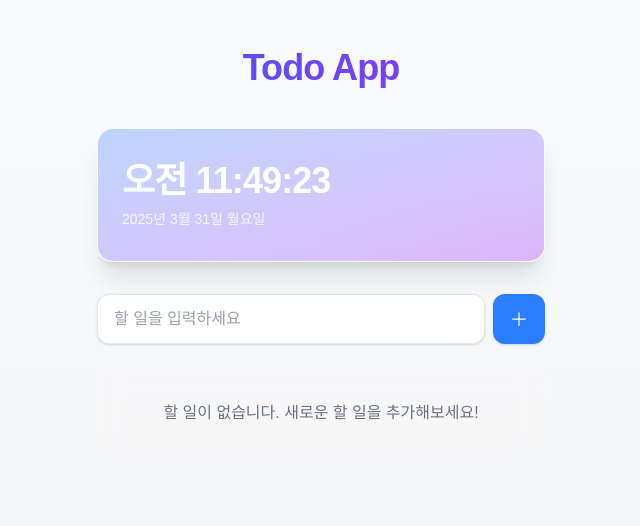
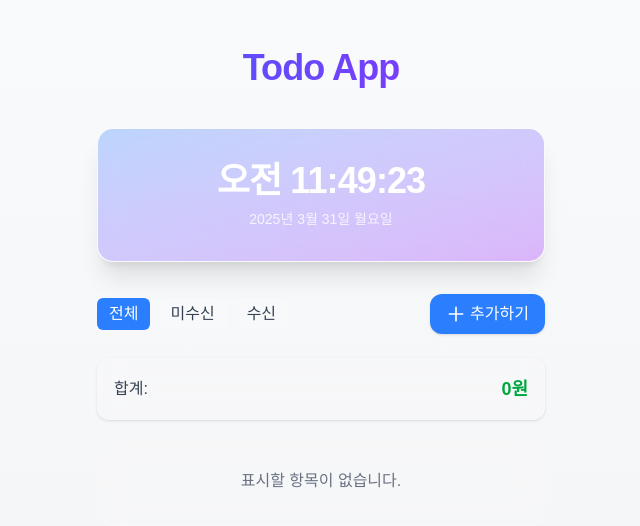
Before and after one commit to bottleroad/cursor_project, a Next.js app: page / in a window 1280 px wide. Shown: the top 526 px of the page, without its empty margins (319-959 px from the left). Built offline with nearby package versions, Linux system fonts and the light colour scheme.

Commit message:
UI/UX 개선: 시간 가운데 정렬, 월별 합계 추가, 전체 삭제 버튼 개선

```diff
--- a/app/components/Clock.tsx
+++ b/app/components/Clock.tsx
@@ -20,7 +20,7 @@ export default function Clock() {
     <div className="w-full max-w-md mx-auto mb-8 backdrop-blur-md bg-white/10 dark:bg-gray-800/30 rounded-2xl shadow-xl border border-white/20 overflow-hidden">
       <div className="px-6 py-8 relative">
         <div className="absolute top-0 left-0 w-full h-full bg-gradient-to-br from-blue-500/50 to-purple-600/50 opacity-60 z-0"></div>
-        <div className="relative z-10">
+        <div className="relative z-10 text-center">
           <div className="text-4xl font-bold text-white mb-2 tracking-tight">
             {time ? time.toLocaleTimeString('ko-KR') : ''}
           </div>
--- a/app/components/TodoList.tsx
+++ b/app/components/TodoList.tsx
@@ -1,17 +1,25 @@
 'use client';
 
 import { useState, useEffect } from 'react';
-import { PlusIcon, TrashIcon } from '@heroicons/react/24/outline';
+import AddTodoModal from './AddTodoModal';
 
 interface Todo {
   id: number;
   text: string;
   completed: boolean;
+  department: string; // 백화점
+  category: string;   // 지류
+  month: string;      // 월
+  amount: number;     // 금액
+  card: string;       // 카드
+  date: string;       // 날짜
+  time: string;       // 시간
 }
 
 export default function TodoList() {
   const [todos, setTodos] = useState<Todo[]>([]);
-  const [newTodo, setNewTodo] = useState('');
+  const [filter, setFilter] = useState<'all' | 'active' | 'completed'>('all');
+  const [isModalOpen, setIsModalOpen] = useState(false);
 
   useEffect(() => {
     const savedTodos = localStorage.getItem('todos');
@@ -23,21 +31,6 @@ export default function TodoList() {
   useEffect(() => {
     localStorage.setItem('todos', JSON.stringify(todos));
   }, [todos]);
-
-  const handleAddTodo = (e: React.FormEvent) => {
-    e.preventDefault();
-    if (!newTodo.trim()) return;
-
-    setTodos([
-      ...todos,
-      {
-        id: Date.now(),
-        text: newTodo.trim(),
-        completed: false
-      }
-    ]);
-    setNewTodo('');
-  };
 
   const handleToggleTodo = (id: number) => {
     setTodos(todos.map(todo =>
@@ -56,33 +49,131 @@ export default function TodoList() {
     }
   };
 
+  const handleAddTodo = (newTodo: Omit<Todo, 'id' | 'completed'>) => {
+    setTodos([
+      ...todos,
+      {
+        ...newTodo,
+        id: Date.now(),
+        completed: false,
+      }
+    ]);
+    setIsModalOpen(false);
+  };
+
+  const handleClearAllTodos = () => {
+    if (window.confirm('정말 모든 항목을 삭제하시겠습니까?')) {
+      setTodos([]);
+    }
+  };
+
+  const filteredTodos = todos.filter(todo => {
+    if (filter === 'all') return true;
+    if (filter === 'active') return !todo.completed;
+    if (filter === 'completed') return todo.completed;
+    return true;
+  });
+
+  // 금액 합계 계산
+  const totalAmount = todos.reduce((sum, todo) => sum + todo.amount, 0);
+  const filteredTotalAmount = filteredTodos.reduce((sum, todo) => sum + todo.amount, 0);
+
+  // 월별 합계 계산
+  const getMonthlyTotals = (todoList: Todo[]) => {
+    const monthlyTotals: Record<string, number> = {};
+
+    todoList.forEach(todo => {
+      if (!monthlyTotals[todo.month]) {
+        monthlyTotals[todo.month] = 0;
+      }
+      monthlyTotals[todo.month] += todo.amount;
+    });
+
+    // 월 순서대로 정렬
+    return Object.entries(monthlyTotals)
+      .sort((a, b) => parseInt(a[0]) - parseInt(b[0]))
+      .map(([month, amount]) => ({ month, amount }));
+  };
+
+  const monthlyTotals = getMonthlyTotals(filteredTodos);
+
   return (
     <div className="w-full max-w-md mx-auto">
-      <form onSubmit={handleAddTodo} className="flex gap-2 mb-6">
-        <input
-          type="text"
-          value={newTodo}
-          onChange={(e) => setNewTodo(e.target.value)}
-          placeholder="할 일을 입력하세요"
-          className="flex-1 px-4 py-3 bg-white dark:bg-gray-800 border border-gray-200 dark:border-gray-700 rounded-xl shadow-sm focus:outline-none focus:ring-2 focus:ring-blue-500 focus:border-transparent text-gray-900 dark:text-white placeholder-gray-400 dark:placeholder-gray-500 transition-all"
-          aria-label="새 할 일 입력"
-        />
+      <div className="flex justify-between items-center mb-6">
+        <div className="flex space-x-2">
           <button
-          type="submit"
-          className="px-4 py-3 bg-blue-500 hover:bg-blue-600 text-white rounded-xl shadow-sm transition-colors flex items-center justify-center focus:outline-none focus:ring-2 focus:ring-blue-500 focus:ring-offset-2"
+            onClick={() => setFilter('all')}
+            className={`px-3 py-1 rounded-md transition-colors ${filter === 'all' ? 'bg-blue-500 text-white' : 'bg-white/10 dark:bg-gray-800/30 text-gray-700 dark:text-gray-300'}`}
+          >
+            전체
+          </button>
+          <button
+            onClick={() => setFilter('active')}
+            className={`px-3 py-1 rounded-md transition-colors ${filter === 'active' ? 'bg-blue-500 text-white' : 'bg-white/10 dark:bg-gray-800/30 text-gray-700 dark:text-gray-300'}`}
+          >
+            미수신
+          </button>
+          <button
+            onClick={() => setFilter('completed')}
+            className={`px-3 py-1 rounded-md transition-colors ${filter === 'completed' ? 'bg-blue-500 text-white' : 'bg-white/10 dark:bg-gray-800/30 text-gray-700 dark:text-gray-300'}`}
+          >
+            수신
+          </button>
+        </div>
+        <button
+          onClick={() => setIsModalOpen(true)}
+          className="px-4 py-2 bg-blue-500 hover:bg-blue-600 text-white rounded-xl shadow-sm transition-colors flex items-center justify-center focus:outline-none focus:ring-2 focus:ring-blue-500 focus:ring-offset-2"
           aria-label="할 일 추가하기"
         >
-          <PlusIcon className="w-5 h-5" />
+          <svg xmlns="http://www.w3.org/2000/svg" className="w-5 h-5 mr-1" fill="none" viewBox="0 0 24 24" stroke="currentColor">
+            <path strokeLinecap="round" strokeLinejoin="round" strokeWidth={2} d="M12 4v16m8-8H4" />
+          </svg>
+          추가하기
         </button>
-      </form>
+      </div>
 
-      {todos.length === 0 ? (
+      {/* 금액 합계 표시 */}
+      <div className="mb-4 p-4 bg-white/10 dark:bg-gray-800/30 backdrop-blur-md rounded-xl border border-white/20 dark:border-gray-700/30 shadow-sm">
+        <div className="flex flex-col gap-2">
+          <div className="flex justify-between items-center">
+            <span className="text-gray-700 dark:text-gray-300"> 합계:</span>
+            <span className="text-lg font-bold text-green-600 dark:text-green-400">
+              {filteredTotalAmount.toLocaleString()}원
+            </span>
+          </div>
+          {filter !== 'all' && (
+            <div className="flex justify-between items-center text-sm">
+              <span className="text-gray-600 dark:text-gray-400">구매 총액:</span>
+              <span className="font-medium text-gray-600 dark:text-gray-400">
+                {totalAmount.toLocaleString()}원
+              </span>
+            </div>
+          )}
+
+          {/* 월별 합계 표시 */}
+          {monthlyTotals.length > 0 && (
+            <div className="mt-3 pt-3 border-t border-gray-200 dark:border-gray-700">
+              <h3 className="text-sm font-medium text-gray-700 dark:text-gray-300 mb-2">월별 합계:</h3>
+              <div className="grid grid-cols-2 gap-2">
+                {monthlyTotals.map(({ month, amount }) => (
+                  <div key={month} className="flex justify-between items-center bg-white/20 dark:bg-gray-700/20 rounded-lg p-2">
+                    <span className="text-xs font-medium text-gray-600 dark:text-gray-400">{month}월</span>
+                    <span className="text-xs font-bold text-blue-600 dark:text-blue-400">{amount.toLocaleString()}원</span>
+                  </div>
+                ))}
+              </div>
+            </div>
+          )}
+        </div>
+      </div>
+
+      {filteredTodos.length === 0 ? (
         <div className="text-center py-8 px-4 bg-white/10 dark:bg-gray-800/30 backdrop-blur-md rounded-xl border border-white/20 dark:border-gray-700/30">
-          <p className="text-gray-500 dark:text-gray-400">할 일이 없습니다. 새로운 할 일을 추가해보세요!</p>
+          <p className="text-gray-500 dark:text-gray-400">표시할 항목이 없습니다.</p>
         </div>
       ) : (
         <ul className="space-y-3">
-          {todos.map(todo => (
+          {filteredTodos.map(todo => (
             <li
               key={todo.id}
               className="group flex items-center gap-3 p-4 bg-white/10 dark:bg-gray-800/30 backdrop-blur-md rounded-xl border border-white/20 dark:border-gray-700/30 shadow-sm transition-all hover:shadow-md"
@@ -94,8 +185,9 @@ export default function TodoList() {
                 className="w-5 h-5 rounded-md border-gray-300 text-blue-500 focus:ring-blue-500 transition-colors"
                 aria-label={`${todo.text} 완료로 표시`}
               />
+              <div className="flex-1">
                 <span
-                className={`flex-1 transition-all ${
+                  className={`block text-lg transition-all ${
                     todo.completed
                       ? 'line-through text-gray-400 dark:text-gray-500'
                       : 'text-gray-800 dark:text-gray-200'
@@ -103,6 +195,15 @@ export default function TodoList() {
                 >
                   {todo.text}
                 </span>
+                <div className="flex flex-wrap gap-1 mt-1">
+                  <span className="text-xs px-2 py-1 bg-blue-100 dark:bg-blue-900/30 text-blue-800 dark:text-blue-300 rounded-full">{todo.department}</span>
+                  <span className="text-xs px-2 py-1 bg-purple-100 dark:bg-purple-900/30 text-purple-800 dark:text-purple-300 rounded-full">{todo.month}월</span>
+                  <span className="text-xs px-2 py-1 bg-green-100 dark:bg-green-900/30 text-green-800 dark:text-green-300 rounded-full">{todo.amount.toLocaleString()}원</span>
+                  <span className="text-xs px-2 py-1 bg-yellow-100 dark:bg-yellow-900/30 text-yellow-800 dark:text-yellow-300 rounded-full">{todo.card}</span>
+                  <span className="text-xs px-2 py-1 bg-indigo-100 dark:bg-indigo-900/30 text-indigo-800 dark:text-indigo-300 rounded-full">{todo.date}</span>
+                  <span className="text-xs px-2 py-1 bg-red-100 dark:bg-red-900/30 text-red-800 dark:text-red-300 rounded-full">{todo.time}</span>
+                </div>
+              </div>
               <button
                 onClick={() => handleDeleteTodo(todo.id)}
                 onKeyDown={(e) => handleKeyDown(e, todo.id)}
@@ -110,12 +211,31 @@ export default function TodoList() {
                 tabIndex={0}
                 aria-label={`${todo.text} 삭제하기`}
               >
-                <TrashIcon className="w-5 h-5" />
+                <svg xmlns="http://www.w3.org/2000/svg" className="w-5 h-5" fill="none" viewBox="0 0 24 24" stroke="currentColor">
+                  <path strokeLinecap="round" strokeLinejoin="round" strokeWidth={2} d="M19 7l-.867 12.142A2 2 0 0116.138 21H7.862a2 2 0 01-1.995-1.858L5 7m5 4v6m4-6v6m1-10V4a1 1 0 00-1-1h-4a1 1 0 00-1 1v3M4 7h16" />
+                </svg>
               </button>
             </li>
           ))}
         </ul>
       )}
+
+      {isModalOpen && <AddTodoModal onClose={() => setIsModalOpen(false)} onAddTodo={handleAddTodo} />}
+
+      {/* 전체 삭제 버튼 */}
+      {todos.length > 0 && (
+        <div className="mt-8 flex justify-center w-full">
+          <button
+            onClick={handleClearAllTodos}
+            className="w-full max-w-md px-4 py-3 bg-gradient-to-r from-purple-600 to-blue-500 hover:from-purple-700 hover:to-blue-600 text-white rounded-xl shadow-lg transition-all focus:outline-none focus:ring-2 focus:ring-purple-500 focus:ring-offset-2 flex items-center justify-center"
+          >
+            <svg xmlns="http://www.w3.org/2000/svg" className="w-5 h-5 mr-2" fill="none" viewBox="0 0 24 24" stroke="currentColor">
+              <path strokeLinecap="round" strokeLinejoin="round" strokeWidth={2} d="M19 7l-.867 12.142A2 2 0 0116.138 21H7.862a2 2 0 01-1.995-1.858L5 7m5 4v6m4-6v6m1-10V4a1 1 0 00-1-1h-4a1 1 0 00-1 1v3M4 7h16" />
+            </svg>
+            교환 완료
+          </button>
+        </div>
+      )}
     </div>
   );
 }
```
Lines whose indentation alone changed are shown as unchanged.
